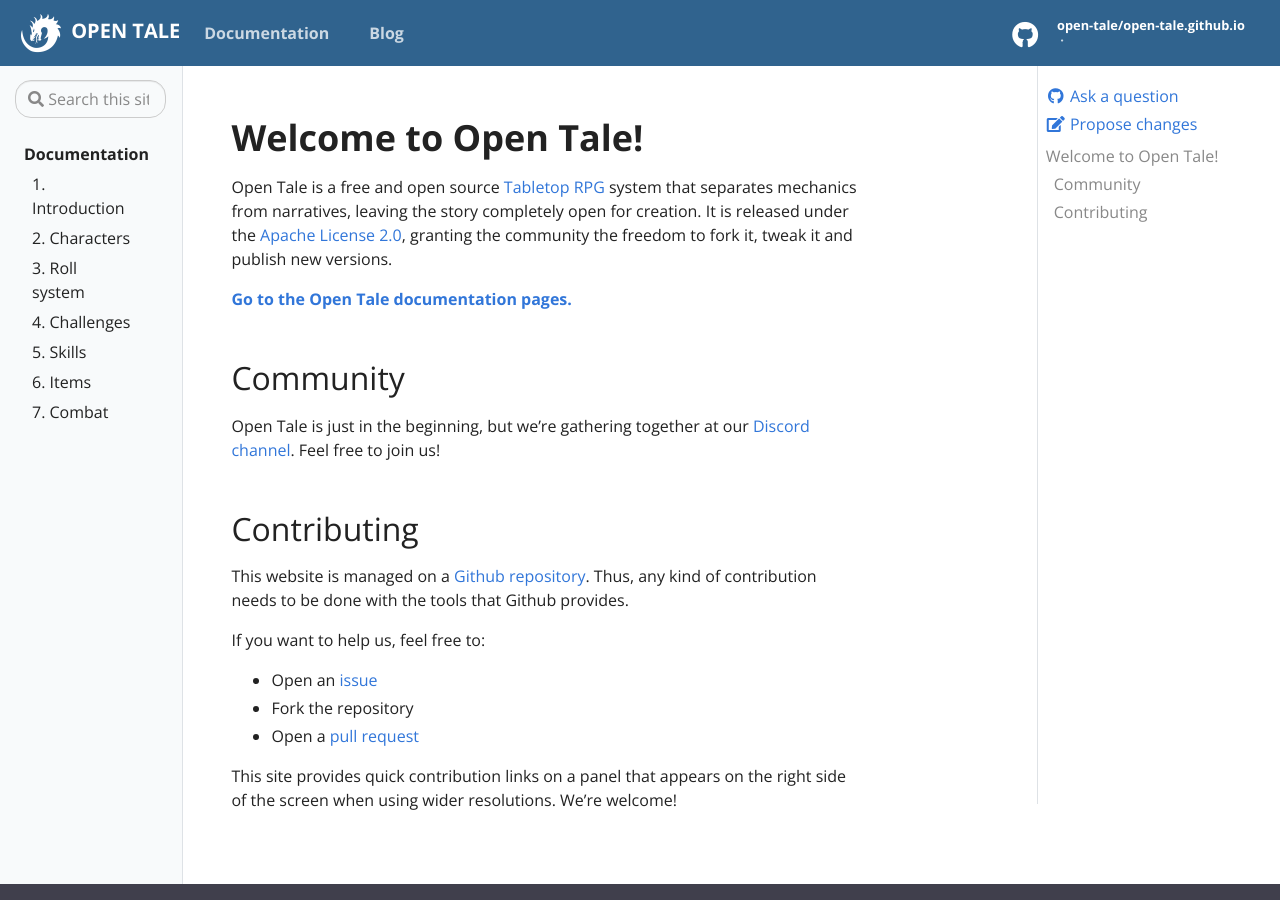
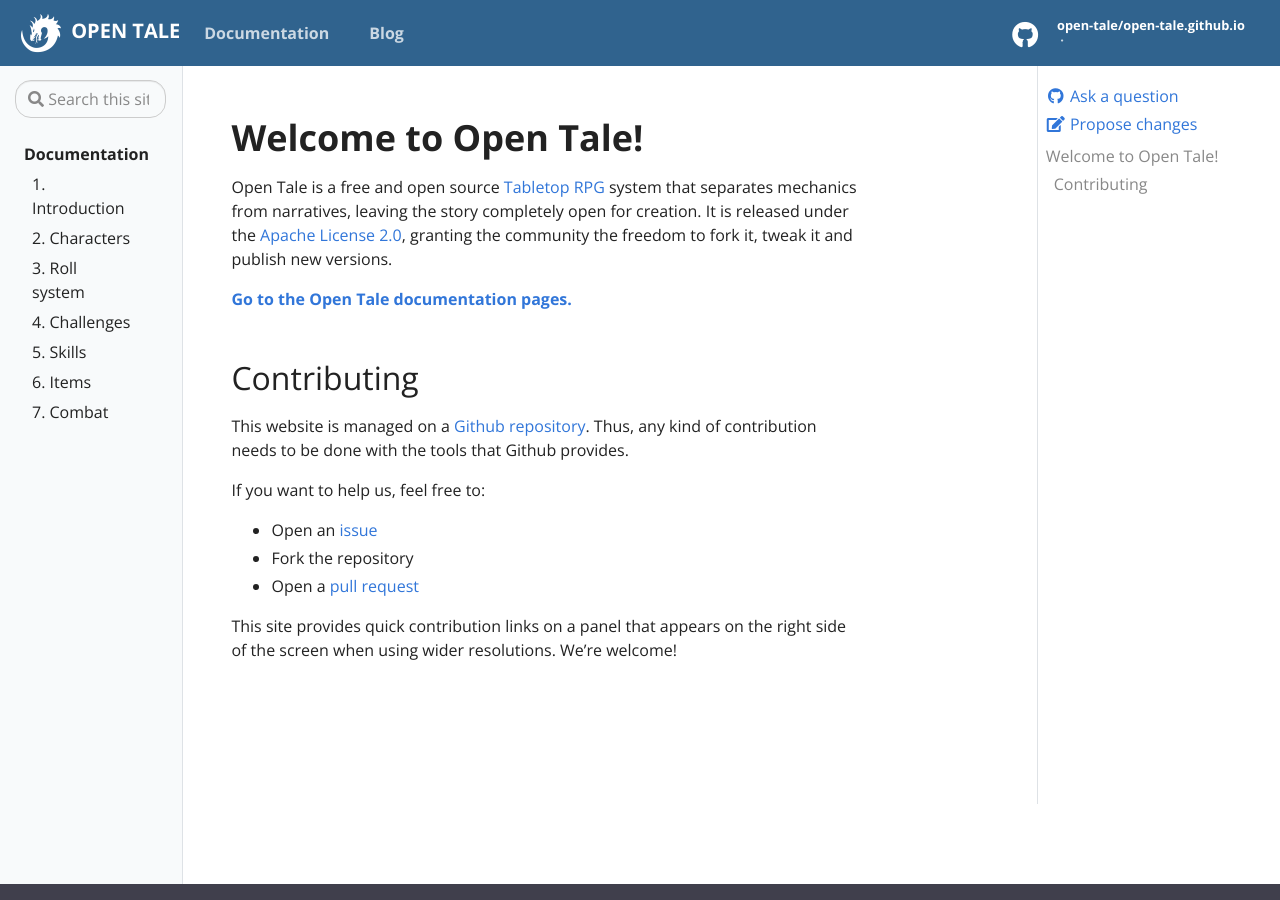
Before and after one commit to open-tale/open-tale.github.io, a Jekyll site: the page built from pages/index.md, in a window 1280 px wide and 900 px high. Built offline with Jekyll 4.4.1, drawn with Linux system fonts in a browser that asks for light colours.

Commit message:
removing discord

```diff
--- a/pages/index.md
+++ b/pages/index.md
@@ -12,11 +12,6 @@ creation. It is released under the [Apache License 2.0][apache], granting the
 community the freedom to fork it, tweak it and publish new versions.
 
 [**Go to the Open Tale documentation pages.**](docs)
-
-## Community
-
-Open Tale is just in the beginning, but we're gathering together at our
-[Discord channel][discord]. Feel free to join us!
 
 ## Contributing
 
@@ -35,7 +30,6 @@ side of the screen when using wider resolutions. We're welcome!
 [ttrpg]: https://en.wikipedia.org/wiki/Tabletop_role-playing_game
 [open-legend]: https://openlegendrpg.com/
 [apache]: http://www.apache.org/licenses/LICENSE-2.0
-[discord]: https://discordapp.com/channels/699773251915612220
 [repository]: https://github.com/open-tale/open-tale.github.io
 [issue]: https://github.com/open-tale/open-tale.github.io/issues
 [pull-request]: https://github.com/open-tale/open-tale.github.io/pulls
```
